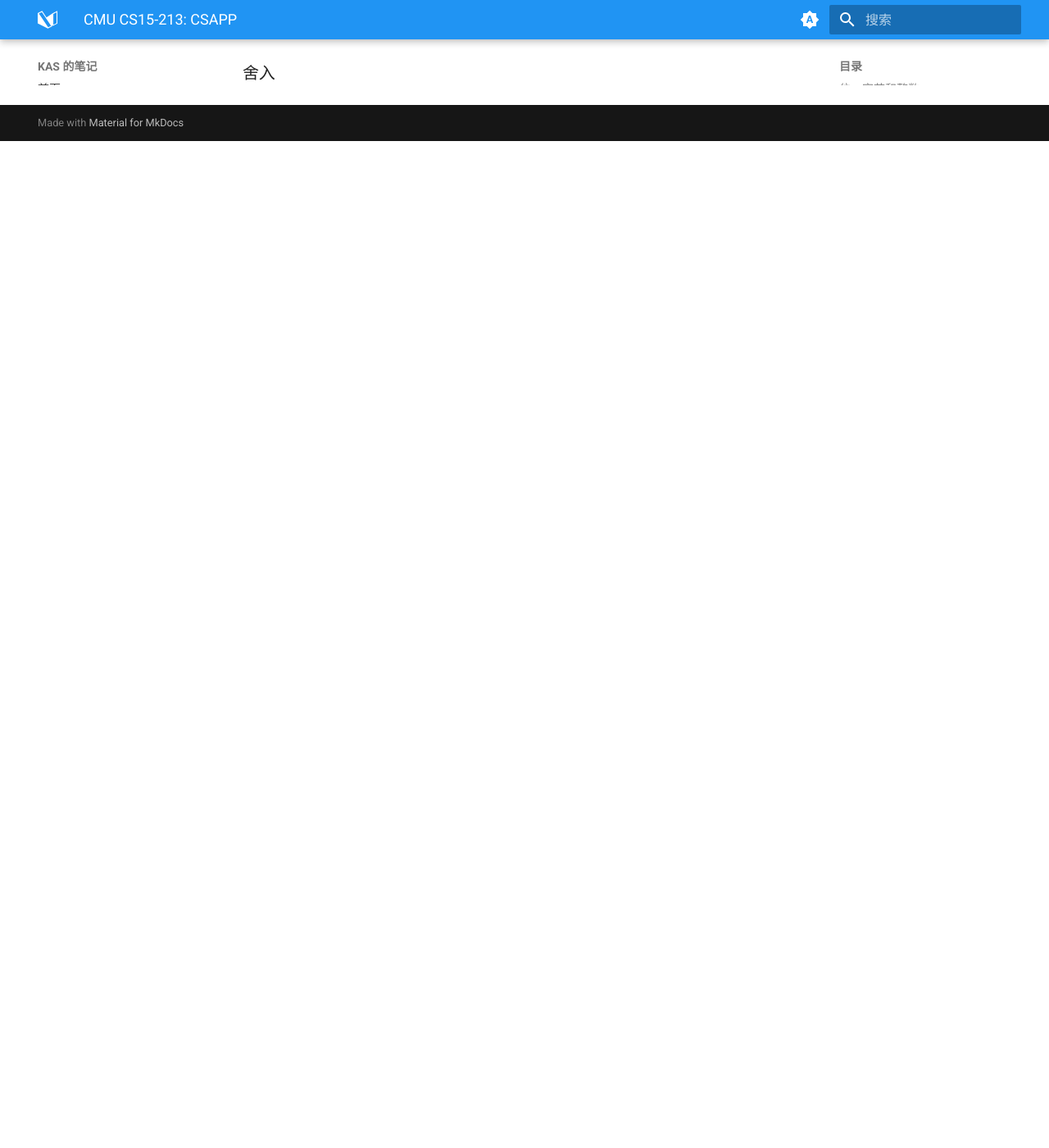
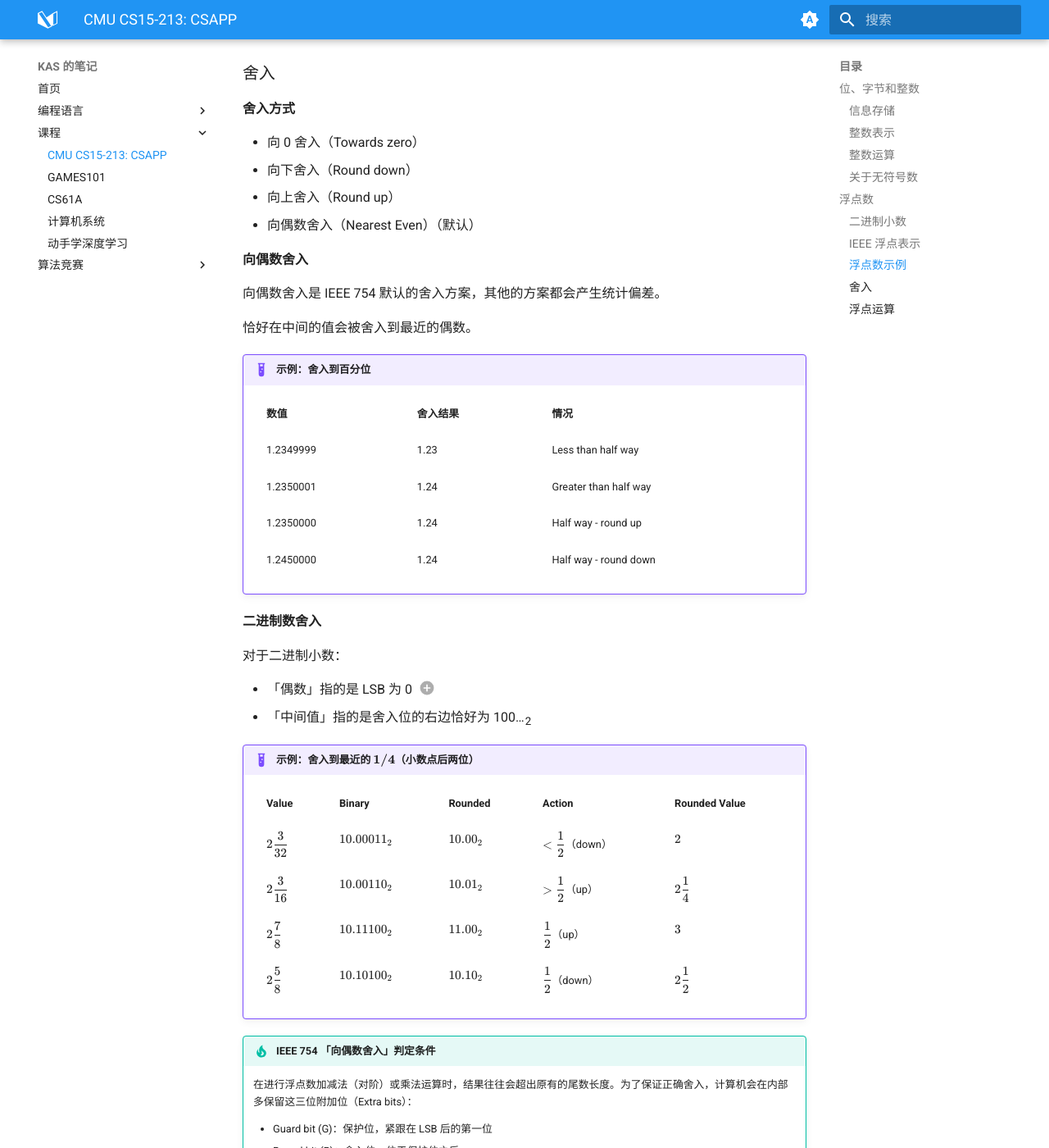
Before and after one commit to kas030/mkdocs-blog, an MkDocs documentation site: the page built from blog/docs/courses/cmu-cs15-213-csapp.md, in a window 1280 px wide and 1400 px high, scrolled down 14252 px. Shown: the whole window at 82% size. Built offline with MkDocs 1.6.1 and Material for MkDocs 9.7.7, drawn with Linux system fonts in a browser that asks for light colours; before the commit the page ends 14424 px from its top, so only the background shows below that; some of the changed text lies outside the part shown.

Commit message:
docs: update cmu cs15-213 - fp

```diff
--- a/blog/docs/courses/cmu-cs15-213-csapp.md
+++ b/blog/docs/courses/cmu-cs15-213-csapp.md
@@ -504,3 +504,129 @@
     - 需要考虑 NaN
 
 ### 舍入
+
+**舍入方式**
+
+- 向 0 舍入（Towards zero）
+- 向下舍入（Round down）
+- 向上舍入（Round up）
+- 向偶数舍入（Nearest Even）（默认）
+
+**向偶数舍入**
+
+向偶数舍入是 IEEE 754 默认的舍入方案，其他的方案都会产生统计偏差。
+
+恰好在中间的值会被舍入到最近的偶数。
+
+!!! example "示例：舍入到百分位"
+
+    <div class="no-border-table">
+
+    | 数值      | 舍入结果 | 情况                  |
+    | --------- | -------- | --------------------- |
+    | 1.2349999 | 1.23     | Less than half way    |
+    | 1.2350001 | 1.24     | Greater than half way |
+    | 1.2350000 | 1.24     | Half way - round up   |
+    | 1.2450000 | 1.24     | Half way - round down |
+
+    </div>
+
+**二进制数舍入**
+
+对于二进制小数：
+
+<div class="annotate" markdown>
+
+- 「偶数」指的是 LSB 为 0 (1)
+- 「中间值」指的是舍入位的右边恰好为 100…~2~
+
+</div>
+
+1. LSB：Least significant bit，最低有效位
+
+!!! example "示例：舍入到最近的 $\boldsymbol{1/4}$（小数点后两位）"
+
+    <div class="no-border-table">
+
+    | Value            | Binary       | Rounded   | Action                  | Rounded Value   |
+    | ---------------- | ------------ | --------- | ----------------------- | --------------- |
+    | $2\dfrac{3}{32}$ | $10.00011_2$ | $10.00_2$ | $<\dfrac{1}{2}$（down） | $2$             |
+    | $2\dfrac{3}{16}$ | $10.00110_2$ | $10.01_2$ | $>\dfrac{1}{2}$（up）   | $2\dfrac{1}{4}$ |
+    | $2\dfrac{7}{8}$  | $10.11100_2$ | $11.00_2$ | $\dfrac{1}{2}$（up）    | $3$             |
+    | $2\dfrac{5}{8}$  | $10.10100_2$ | $10.10_2$ | $\dfrac{1}{2}$（down）  | $2\dfrac{1}{2}$ |
+
+    </div>
+
+!!! tip "IEEE 754 「向偶数舍入」判定条件"
+
+    在进行浮点数加减法（对阶）或乘法运算时，结果往往会超出原有的尾数长度。为了保证正确舍入，计算机会在内部多保留这三位附加位（Extra bits）：
+
+    - Guard bit (G)：保护位，紧跟在 LSB 后的第一位
+    - Round bit (R)：舍入位，位于保护位之后
+    - Sticky bit (S)：粘滞位（粘性位），舍入位的后一位到尾数最低位 OR 的结果
+
+    当 G、R、S 分别等于 1、0、0 时，说明刚好处于中间值（Tie）。
+
+!!! warning "关于舍入位"
+
+    注意，舍入位在不同语境中可能有不同含义。
+
+    在讨论小数舍入操作时，舍入位（rouding positon）指的是保留后小数有效位的最后一位。
+
+    在 IEEE 754 舍入术语中，舍入位（round bit）指的是小数舍入后被截断部分的第二位。
+
+### 浮点运算
+
+**浮点数加法**
+
+1. 对阶，小阶向大阶对齐
+2. 尾数进行加法运算
+3. 结果规格化处理，并判断是否溢出
+4. 进行舍入处理
+
+![img](./cmu-cs15-213-csappp-assets/img/ieee-exp-alignment.png){ width="400" }
+{.center-img}
+
+**浮点数加法的数学特性**
+
+与阿贝尔群特性的比较：
+
+- 封闭性：会产生无穷大或 NaN，但在 IEEE 754 标准下封闭
+- 可交换性：是
+- 可结合性：由于溢出和舍入的存在，否
+- 0 是加法单位元：是
+- 每个元素都有加法逆元：几乎是，但无穷大和 NaN 除外
+
+单调性：
+
+- $a\geqslant b \Rightarrow a+c \geqslant b+c$：几乎成立，无穷大和 NaN 除外
+
+**浮点数乘法**
+
+对于浮点数乘法 $(–1)^{s_1} M_1 2^{E_1} \times (–1)^{s_2} M_2 2^{E_2}$：
+
+精确结果：$(–1)^s M 2^E$
+
+- 符号位 s：$s_1 \oplus s_2$
+- 尾数 M：$M_1 \times M_2$
+- 指数 E：$E_1 + E_2$
+
+调整：
+
+- 如果 $M \geqslant 2$，$M$ 右移一位，$E$ 自加一
+- 如果 $E$ 超出表示范围，则发生溢出
+- 将 $M$ 舍入到合适的位数范围
+
+**浮点数乘法的数学特性**
+
+与交换环特性的比较：
+
+- 封闭性：会产生无穷大或 NaN，但在 IEEE 754 标准下封闭
+- 可交换性：是
+- 可结合性：由于溢出和舍入的存在，否
+- 1 是乘法单位元：是
+- 乘法对加法满足分配律：由于溢出和舍入的存在，否
+
+单调性：
+
+- $a \geqslant b \land c \geqslant 0 \Rightarrow a \times c \geqslant b \times c$：几乎成立，无穷大和 NaN 除外
```
Also changed, not shown: blog/docs/courses/cmu-cs15-213-csappp-assets/img/ieee-exp-alignment.png (added).
